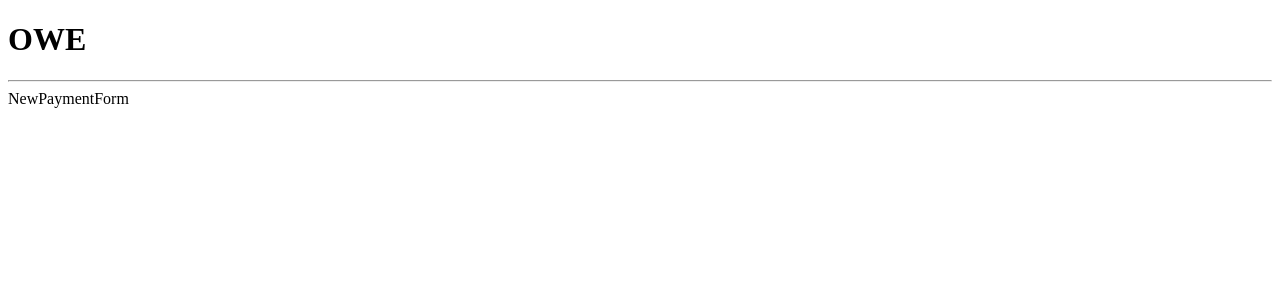
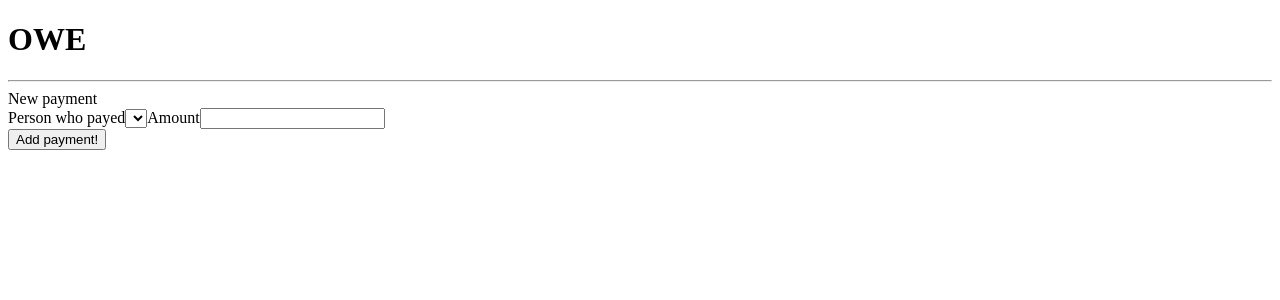
Before and after one commit to hernanfuria/owe-react-app, a React (Vite) app: page /newpayment in a window 1280 px wide. Shown: the top 300 px of the page. Built offline with nearby package versions, Linux system fonts and the light colour scheme.

Commit message:
NewPaymentForm
Implemented the form to add a new payment. It does not include consumers
checkboxes yet, it returns all consumers list instead as a  placeholder.

Signed-off-by: hernanfuria <hernan.furiasse@hotmail.com>

```diff
--- a/src/components/NewPaymentForm.jsx
+++ b/src/components/NewPaymentForm.jsx
@@ -1,5 +1,73 @@
+import { useContext, useState } from "react"
+import { GlobalContext } from "./context/GlobalContext"
+
 export const NewPaymentForm = () => {
-  return (
-    <div>NewPaymentForm</div>
+    const {names, payments, setPayments, navigate} = useContext(GlobalContext)
+
+    const [payer, setPayer] = useState('')
+    const [amount, setAmount] = useState(0)
+    const [consumers, setConsumers] = useState(names.map(person => {return person.name}))
+
+    const handlePayerSelectChange = ({target}) => {
+        setPayer(target.value)
+        // console.log(payer)
+    }
+
+    const handleAmountInputChange = ({target}) => {
+        setAmount(target.value)
+        // console.log(amount)
+    }
+
+    const handleSubmit = (event) => {
+        event.preventDefault()
+        setPayments(
+            [
+                ...payments,
+                {
+                    payer: payer,
+                    amount: amount,
+                    consumers: consumers
+                }
+            ]
+        )
+        navigate('/paymentslist')
+    }
+
+
+    const placeHolder = () => {
+
+    }
+
+    return (
+        <form className="payment-input-form" onSubmit={handleSubmit}>
+                <span className="form-title">New payment</span>
+                <br />
+
+                <label htmlFor="payer-name">Person who payed</label>
+                <select name="payer-name" id="select-payer-name" onChange={handlePayerSelectChange}>
+                    {
+                        names.map(person => {
+                            return (
+                                <option value={person.name}>{person.name}</option>
+                            )
+                        })
+                    }
+                </select>
+
+                <label htmlFor="amount-payed">Amount</label>
+                <input type="number" name="amount-payed" onChange={handleAmountInputChange} />
+
+                {
+                    names.map(person => {
+                        return (
+                            <span>{person.name}</span>
+                        )
+                    })
+                }
+
+                <div className="form-submit">
+                    <input type="submit" value="Add payment!" />
+                </div>
+            </form>
   )
 }
```
